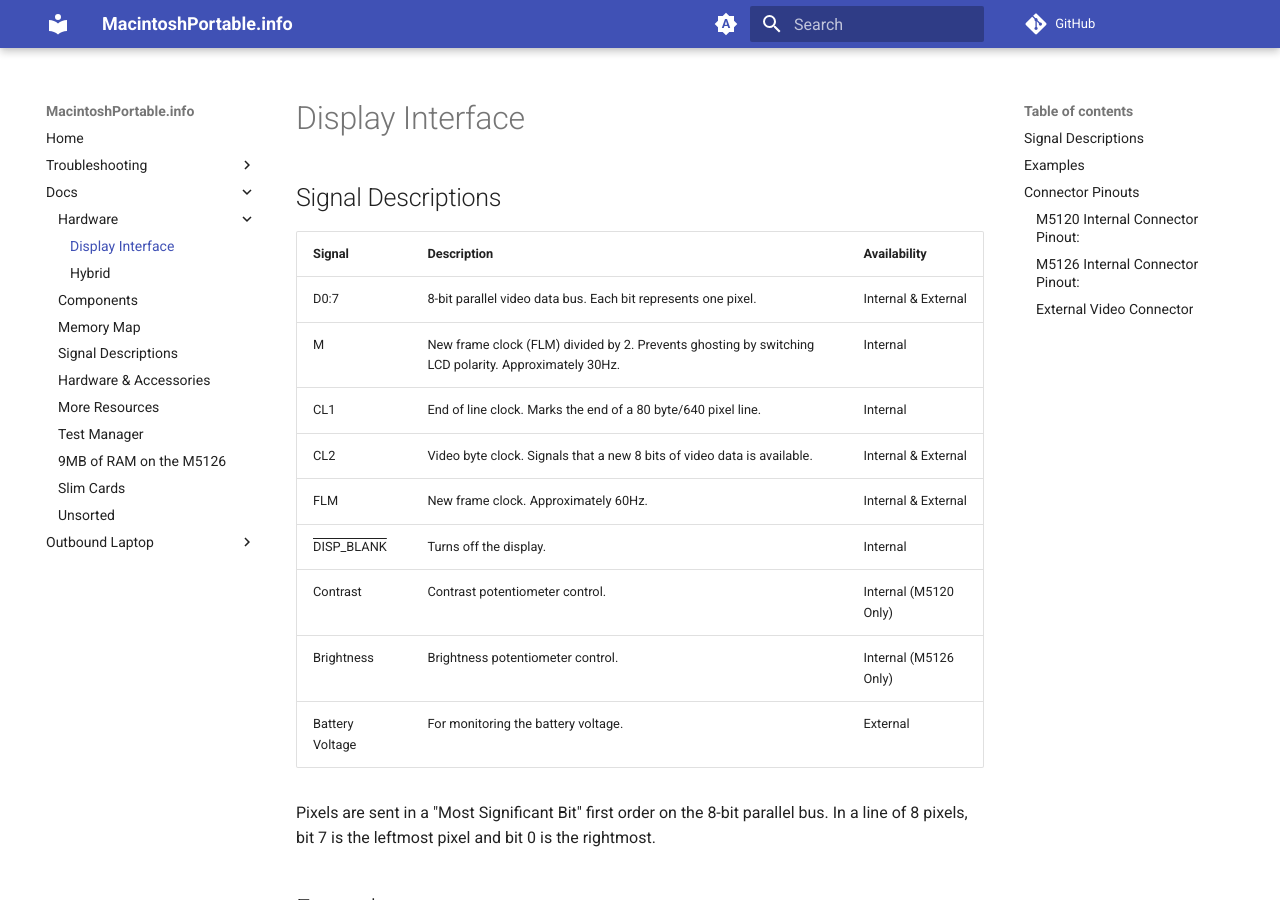
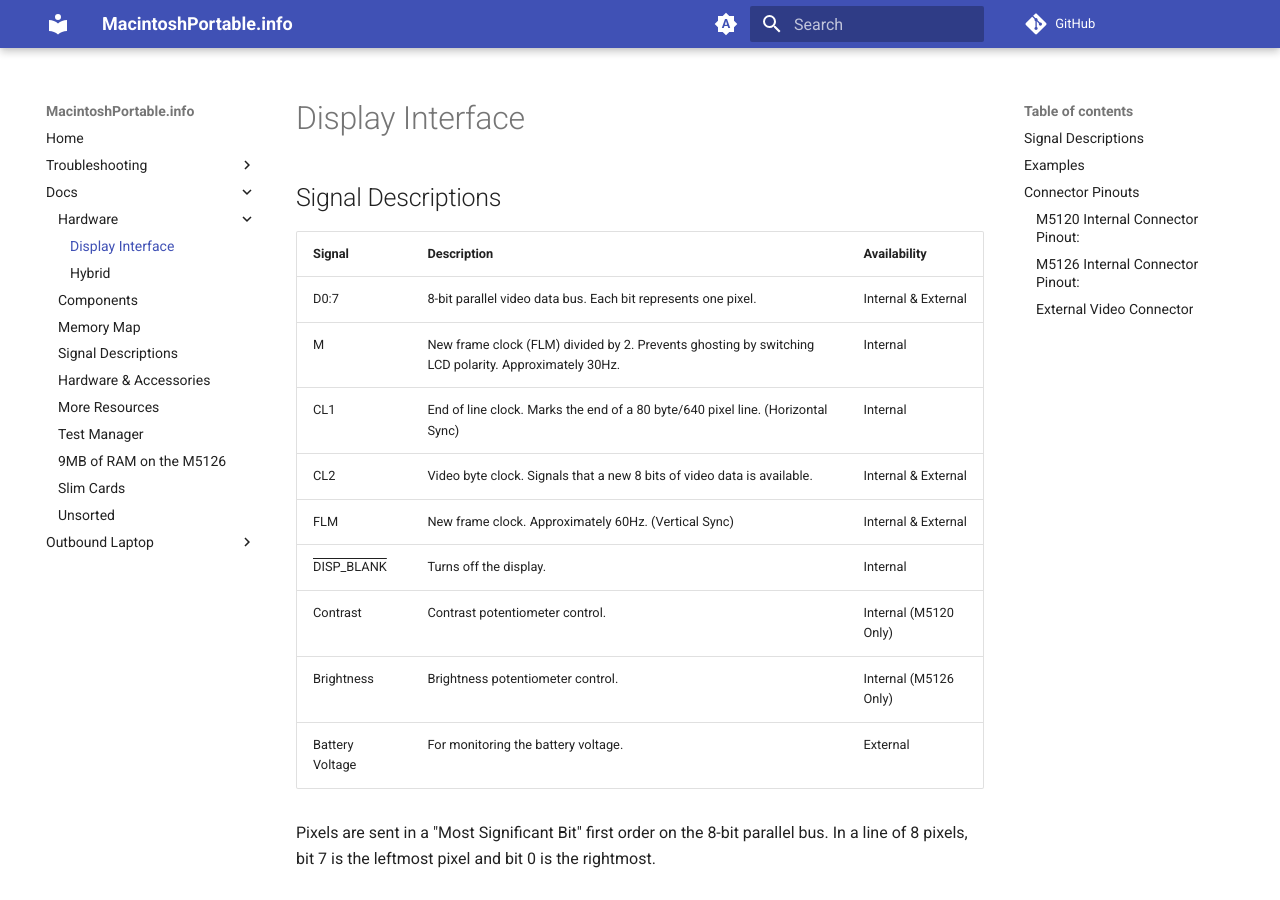
Before and after one commit to rezafouladian/MacintoshPortable, an MkDocs documentation site: the page built from docs/DisplayInterface.md, in a window 1280 px wide and 900 px high. Built offline with MkDocs 1.6.1 and Material for MkDocs 9.7.7, drawn with Linux system fonts in a browser that asks for light colours; comment, search, counter and statistics services are not loaded.

Commit message:
Update display interface and hardware

```diff
--- a/docs/DisplayInterface.md
+++ b/docs/DisplayInterface.md
@@ -4,10 +4,10 @@
 | --- | --- | --- |
 | D0:7 | 8-bit parallel video data bus. Each bit represents one pixel. | Internal & External |
 | M | New frame clock (FLM) divided by 2. Prevents ghosting by switching LCD polarity. Approximately 30Hz. | Internal |
-| CL1 | End of line clock. Marks the end of a 80 byte/640 pixel line. | Internal |
+| CL1 | End of line clock. Marks the end of a 80 byte/640 pixel line. (Horizontal Sync) | Internal |
 | CL2 | Video byte clock. Signals that a new 8 bits of video data is available. | Internal & External |
-| FLM | New frame clock. Approximately 60Hz. | Internal & External |
-| <span style="text-decoration:overline">DISP_BLANK</span> | Turns off the display. | Internal |
+| FLM | New frame clock. Approximately 60Hz. (Vertical Sync) | Internal & External |
+| <span style="text-decoration:overline">DISP_BLANK</span> | Turns off the display.  | Internal |
 | Contrast | Contrast potentiometer control. | Internal (M5120 Only) |
 | Brightness | Brightness potentiometer control. | Internal (M5126 Only) |
 | Battery Voltage | For monitoring the battery voltage. | External |
```
Also changed, not shown: docs/HardwareAndAccessories.md (+8 -0 lines).
